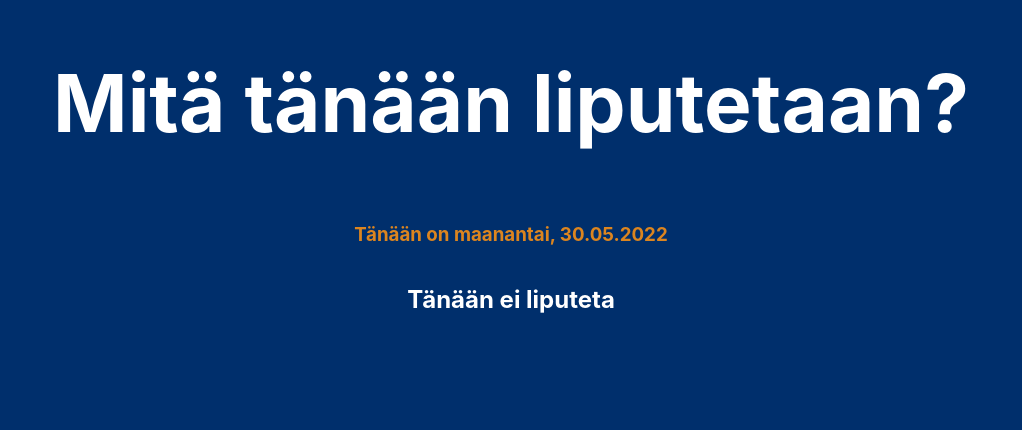
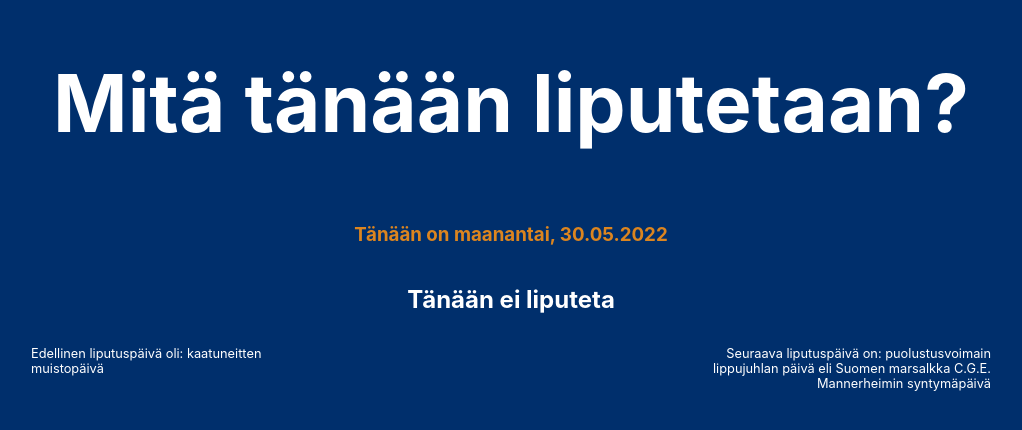
Before and after one commit to anttituomola/mita-tanaan-liputetaan, a Next.js app: page / in a window 1280 px wide. Shown: the top 430 px of the page, without its empty margins (129-1151 px from the left). Built offline with nearby package versions, Linux system fonts and the light colour scheme.

Commit message:
added previous and next dates

```diff
--- a/liputuspaivat.js
+++ b/liputuspaivat.js
@@ -105,7 +105,7 @@ export const liputuspaivat = {
     },
     "Vappu eli suomalaisen työn päivä": {
         name: "Vappu eli suomalaisen työn päivä",
-        date: dayjs(dayjs().year() + "-1-5"),
+        date: dayjs(dayjs().year() + "-5-1"),
         description: "Vappu on vuosittain 1. toukokuuta vietettävä enimmäkseen länsimaalainen kansainvälinen juhlapäivä ja monissa maissa yleinen vapaapäivä. Se on kevään loppupuolen juhlapäivä sekä kansainvälinen työväen juhlapäivä. Suomessa vapunpäivää aattopäivineen vietetään työväen, ylioppilaiden ja kevään karnevaalijuhlana. Vuodesta 1979 lähtien vappu on ollut Suomessa virallinen liputuspäivä, suomalaisen työn päivä. Juhlapäivä on saanut nimensä pyhästä Valburgista, jonka muistopäivä on 1. päivä toukokuuta.",
         official: true,
         links: ["https://fi.wikipedia.org/wiki/Vappu"]
--- a/pages/index.js
+++ b/pages/index.js
@@ -1,12 +1,7 @@
-import Head from 'next/head'
-import Image from 'next/image'
-import styles from '../styles/Home.module.css'
 import dayjs from 'dayjs'
 import "dayjs/locale/fi"
 dayjs.locale("fi")
 import { liputuspaivat } from '../liputuspaivat'
-
-console.log(liputuspaivat)
 
 const flagdates = []
 Object.values(liputuspaivat).forEach(day => {
@@ -16,6 +11,21 @@ Object.values(liputuspaivat).forEach(day => {
     flagdates.push(day)
   }
 })
+
+const allFlaggDates = () => {
+  const dates = Object.values(liputuspaivat).map(day => day)
+  const sortedDates = dates.sort((a, b) => (a.date > b.date) ? 1 : -1)
+  console.log(sortedDates)
+  const today = dayjs()
+  // Find the next date from today
+  const nextDate = sortedDates.find(date => dayjs(date.date).isAfter(today))
+  // Find all events before today
+  const pastDates = sortedDates.filter(date => dayjs(date.date).isBefore(today))
+  const previousDate = pastDates[pastDates.length - 1]
+  return { nextDate, previousDate }
+}
+
+allFlaggDates()
 
 let flagdate = ""
 if (flagdates.length > 0) {
@@ -30,14 +40,19 @@ if (flagdates.length > 0) {
   </>
 }
 
-  console.log(flagdates)
-
-  export default function Home() {
-    return (
+export default function Home() {
+  const { nextDate, previousDate } = allFlaggDates()
+  return (
+    <>
       <div className='container'>
         <h1>Mitä tänään liputetaan?</h1>
         <h3>Tänään on {dayjs().format("dddd, DD.MM.YYYY")}</h3>
         {flagdate}
       </div>
-    )
-  }
+      <div className='nearestDates'>
+        <p className='left'>Edellinen liputuspäivä oli: {previousDate.name}</p>
+        <p className='right'>Seuraava liputuspäivä on: {nextDate.name}</p>
+      </div>
+    </>
+  )
+}
--- a/styles/globals.css
+++ b/styles/globals.css
@@ -12,6 +12,8 @@ body {
   font-family: -apple-system, BlinkMacSystemFont, Segoe UI, Roboto, Oxygen,
     Ubuntu, Cantarell, Fira Sans, Droid Sans, Helvetica Neue, sans-serif;
   background-color: #002f6cff;
+  display: flex;
+  flex-direction: column;
 
 }
 
@@ -44,6 +46,23 @@ h3 {
   color: #dc851fff;
 }
 
+.nearestDates {
+  max-width: 960px;
+  display: flex;
+  font-size: 0.8em;
+  justify-content: space-between;
+  margin: auto auto 0 auto;
+}
+
+.nearestDates > p {
+  width: 300px;
+  max-width: 30%;
+}
+
+.right {
+  text-align: right;
+}
+
 @media screen and (max-width: 960px) {
   h1 {
     font-size: 4rem;
```
